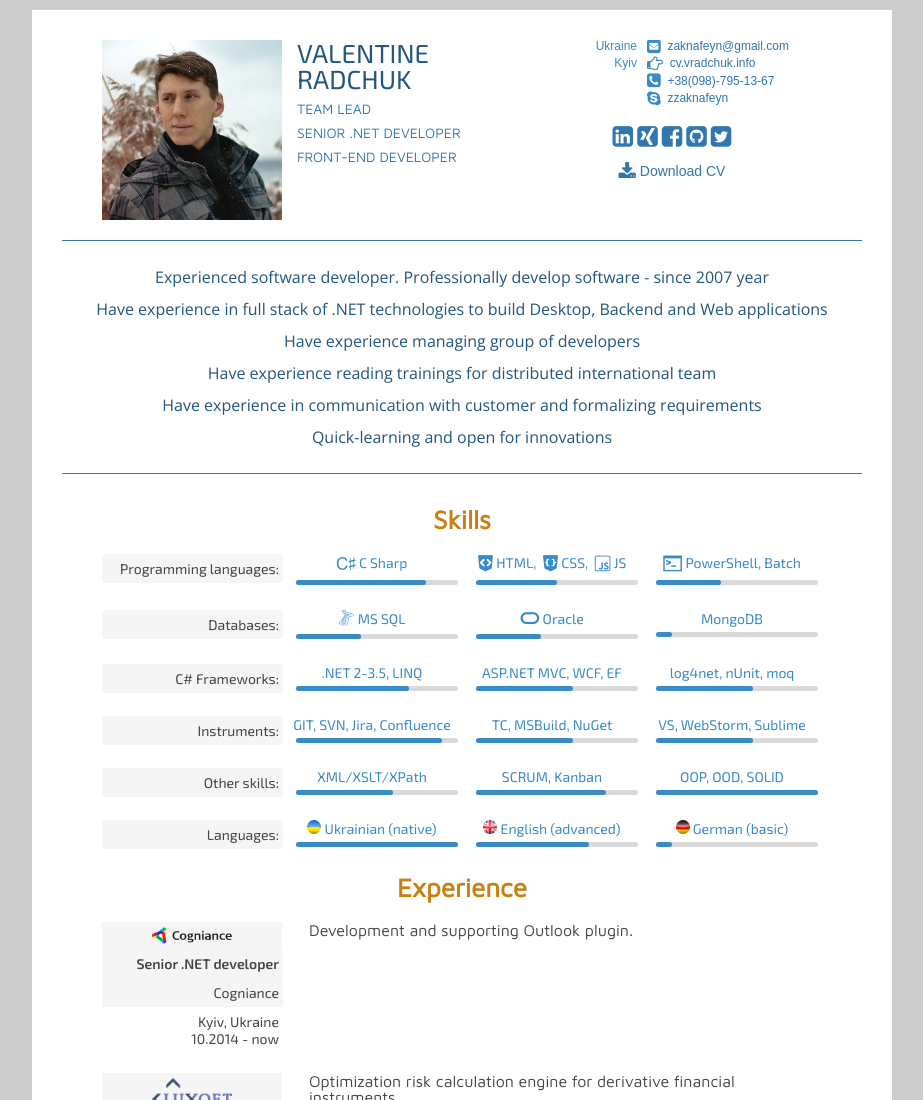
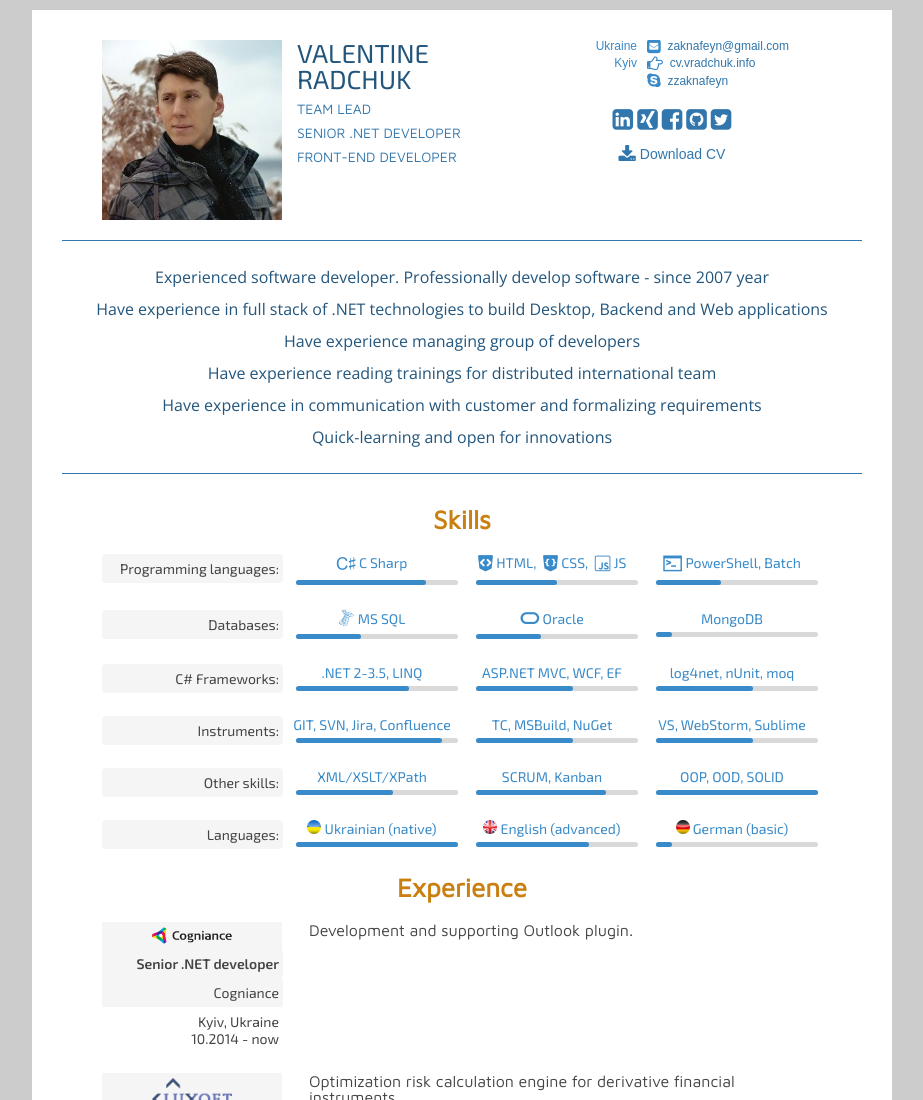
Before and after one commit to Zaknafeyn/cv, a website: page index.html in a window 1280 px wide. Shown: the top 1100 px of the page, without its empty margins (208-1131 px from the left). Drawn offline with nearby package versions, Linux system fonts and the light colour scheme.

Commit message:
Update index.html

```diff
--- a/index.html
+++ b/index.html
@@ -89,10 +89,10 @@
 											<span class="contacts-address-name"><i class="fa fa-hand-o-right fa-lg"></i>&nbsp;
 											<a href="http://cv.vradchuk.info">cv.vradchuk.info</a></span>
 										</div>
-										<div class="contact-item">
+										<!--div class="contact-item">
 											<span class="contacts-address-name"><i class="fa fa-phone-square fa-lg"></i>&nbsp;
 											<span class="contacts-address-value">+38(098)-795-13-67</span></span>
-										</div>
+										</div-->
 										<div class="contact-item">
 											<span class="contacts-address-name"><i class="fa fa-skype fa-lg"></i>&nbsp;
 											<a href="skype:NZeraF?call">zzaknafeyn</a></span>
```
